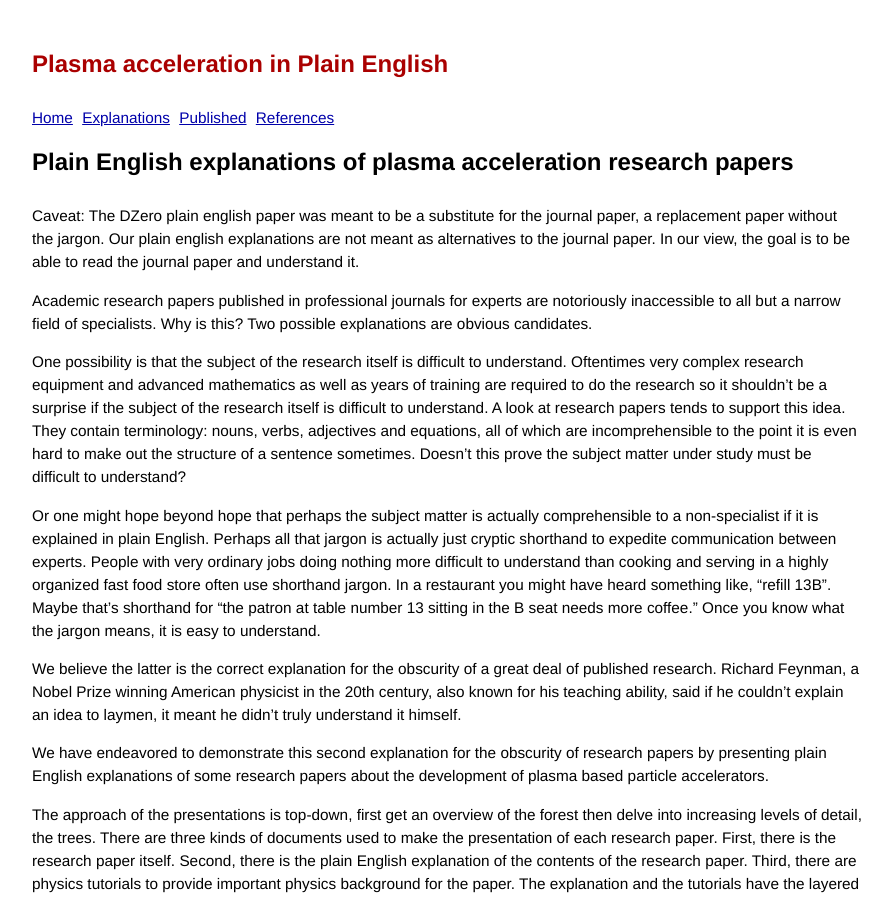
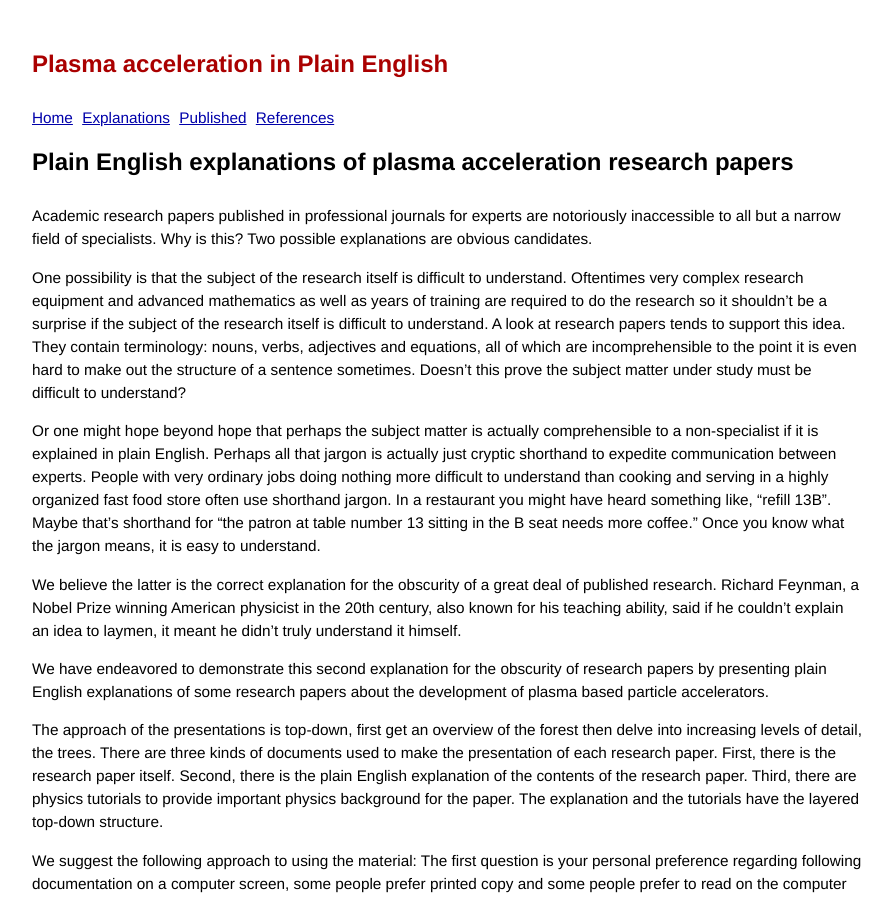
Before and after one commit to grbfacet/facet, a Jekyll site: the page built from plasma-accel-explained.md, in a window 1280 px wide and 900 px high. Shown: the whole window, without its empty margins (193-1085 px from the left). Built offline with Jekyll 4.4.1, drawn with Linux system fonts in a browser that asks for light colours.

Commit message:
Update plasma-accel-explained.md

```diff
--- a/plasma-accel-explained.md
+++ b/plasma-accel-explained.md
@@ -2,10 +2,6 @@
 layout: default
 title: Plain English explanations of plasma acceleration research papers
 ---
-
-
-Caveat: The DZero plain english paper was meant to be a substitute for the journal paper, a replacement paper without the jargon. Our plain english explanations are not meant as alternatives to the journal paper. In our view, the goal is to be able to read the journal paper and understand it.
-
 
 Academic research papers published in professional journals for experts are notoriously inaccessible to all but a narrow field of specialists. Why is this? Two possible explanations are obvious candidates.
 
```
